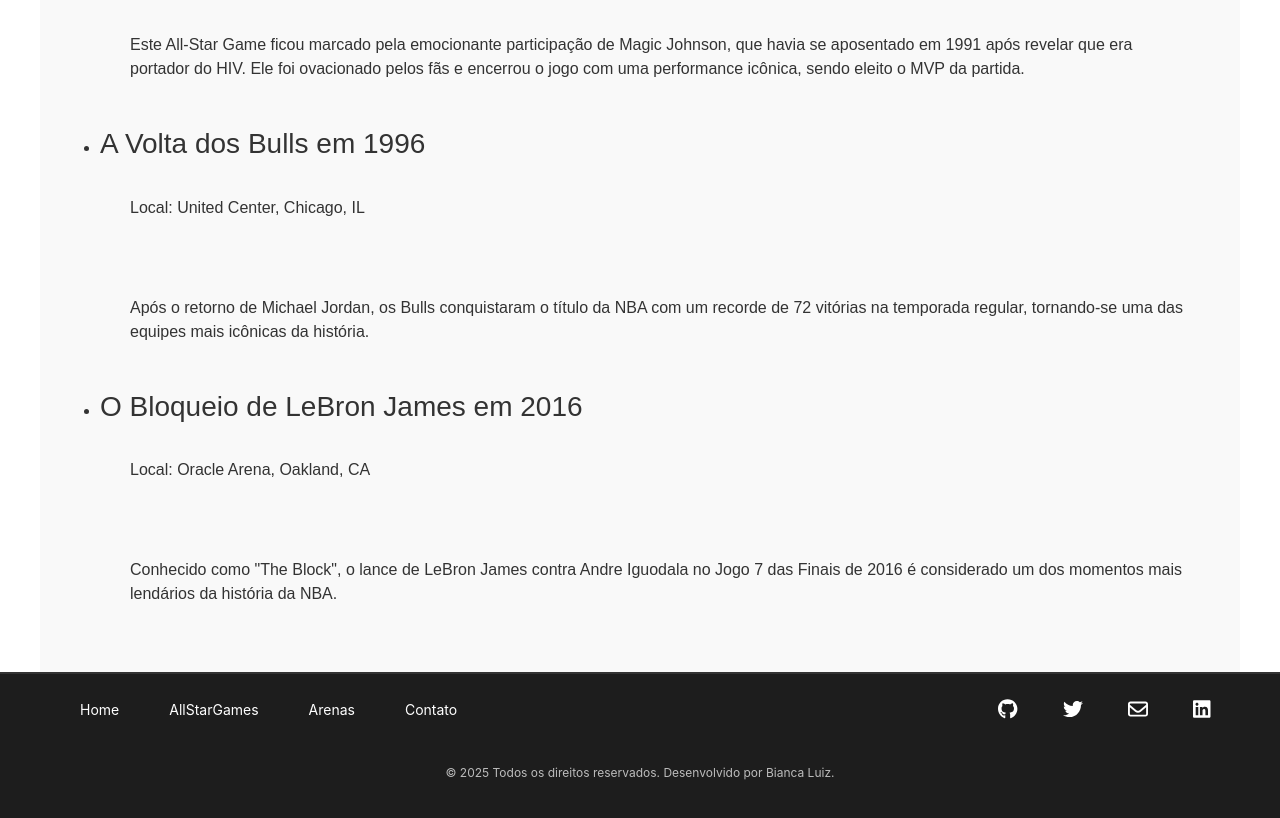
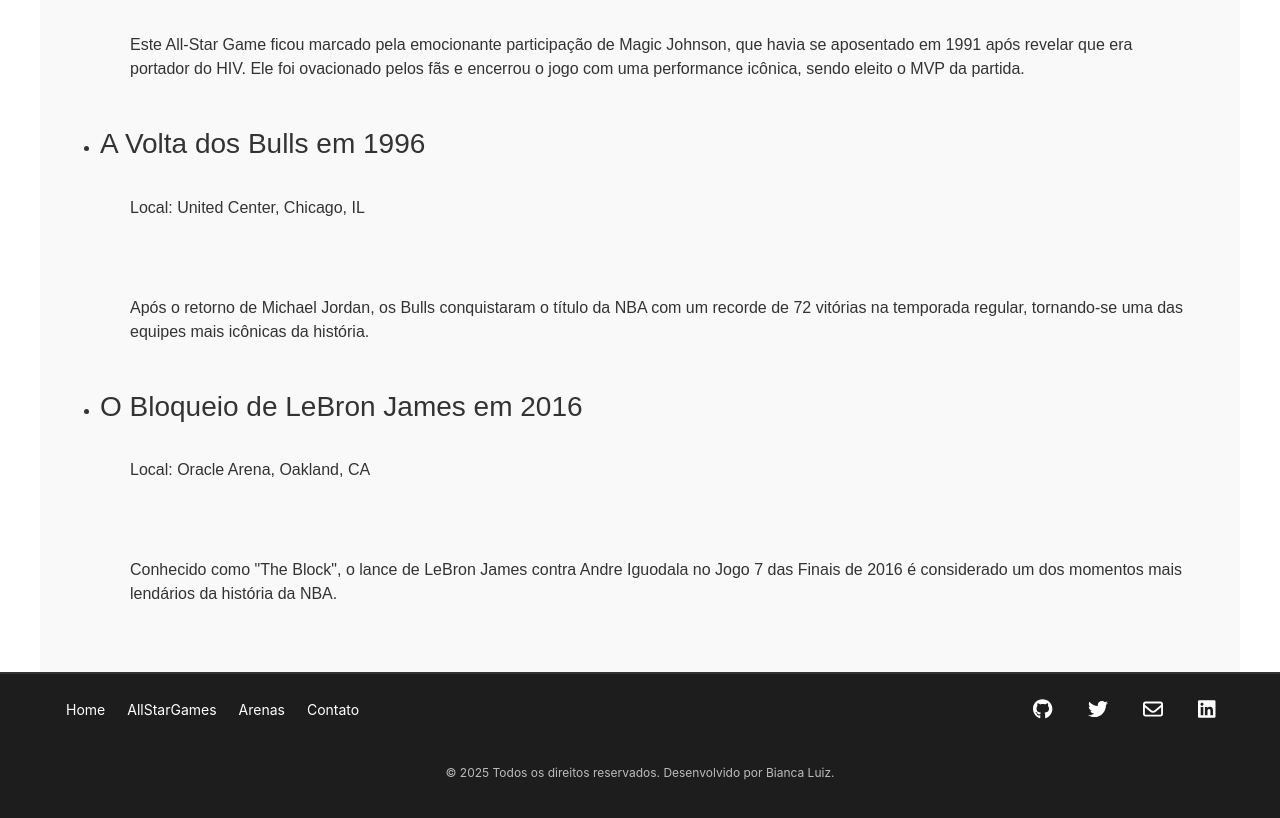
Before and after one commit to techybluiz/nbaoficial, a plain HTML site: page pages/arenas.html in a window 1280 px wide. Shown: the part 3627-4445 px from the top of the page. Drawn offline with nearby package versions, Linux system fonts and the light colour scheme; files that its build step writes are made by us from their sources.

Commit message:
atualizações footer

```diff
--- a/css/geral.css
+++ b/css/geral.css
@@ -160,66 +160,50 @@
 footer {
     background-color: #1d1d1d;
     color: #fff;
-    padding: 20px 0;
+    padding: 30px 0;
     font-size: 14px;
     text-align: center;
     position: relative;
     bottom: 0;
     width: 100%;
-    border-top: 2px solid #333; /* Linha sutil para separar */
-}
-
-footer a {
-    color: #fff;
-    text-decoration: none;
-    margin: 0 15px; /* Espaçamento entre links */
-    transition: color 0.3s ease;
-}
-
-footer a:hover {
-    color: #f39c12; /* Cor laranja suave no hover */
-}
-
-footer .container {
-    display: flex;
-    justify-content: space-between; /* Espaça os itens */
-    align-items: center;
-    flex-wrap: wrap; /* Permite quebra em telas menores */
-    max-width: 1200px; /* Limita o tamanho máximo do footer */
-    margin: 0 auto; /* Centraliza o footer */
     }
 
     footer ul {
     list-style: none;
-    display: flex; /* Organiza os links em linha */
-    margin: 0;
     padding: 0;
     }
 
     footer ul li {
-    margin: 0 10px; /* Espaçamento entre os itens */
+    display: inline-block;
+    margin: 0 3px;
     }
-
-footer .social-icons {
-    display: flex;
-    gap: 15px; /* Espaçamento entre os ícones */
+    footer ul li a {
+    margin: 0 1px;
+    color: #fff;
+    text-decoration: none;
+    transition: color 0.3s ease;
+    }
+    footer ul li a:hover {
+    color: #5f00cc;
     }
 
     footer .social-icons a {
+    color: #fff;
     font-size: 20px;
-    transition: transform 0.3s ease;
+    margin: 0 10px;
+    text-decoration: none;
+    transition: color 0.2s ease;
     }
-
     footer .social-icons a:hover {
-    transform: scale(1.2); /* Aumenta o ícone no hover */
+    color: #4a2fc4;
     }
-
-footer .copy-text {
-    margin-top: 10px;
+    footer p {
+    margin-top: 20px;
     font-size: 12px;
-    opacity: 0.7;
-    width: 100%;
-    text-align: center; /* Centraliza o texto de copyright */
+    }
+    footer ul li {
+        display: inline-block;
+        margin: 0 -7px;
     }
 
 input[type="submit"] {
--- a/css/index.css
+++ b/css/index.css
@@ -141,64 +141,48 @@
 footer {
   background-color: #1d1d1d;
   color: #fff;
-  padding: 20px 0;
+  padding: 30px 0;
   font-size: 14px;
   text-align: center;
   position: relative;
   bottom: 0;
   width: 100%;
-  border-top: 2px solid #333; /* Linha sutil para separar */
-}
-
-footer a {
-  color: #fff;
-  text-decoration: none;
-  margin: 0 15px; /* Espaçamento entre links */
-  transition: color 0.3s ease;
-}
-
-footer a:hover {
-  color: #f39c12; /* Cor laranja suave no hover */
-}
-
-footer .container {
-  display: flex;
-  justify-content: space-between; /* Espaça os itens */
-  align-items: center;
-  flex-wrap: wrap; /* Permite quebra em telas menores */
-  max-width: 1200px; /* Limita o tamanho máximo do footer */
-  margin: 0 auto; /* Centraliza o footer */
   }
 
   footer ul {
   list-style: none;
-  display: flex; /* Organiza os links em linha */
-  margin: 0;
   padding: 0;
   }
 
   footer ul li {
-  margin: 0 10px; /* Espaçamento entre os itens */
+  display: inline-block;
+  margin: 0 3px;
   }
-
-footer .social-icons {
-  display: flex;
-  gap: 15px; /* Espaçamento entre os ícones */
+  footer ul li a {
+  margin: 0 1px;
+  color: #fff;
+  text-decoration: none;
+  transition: color 0.3s ease;
+  }
+  footer ul li a:hover {
+  color: #5f00cc;
   }
 
   footer .social-icons a {
+  color: #fff;
   font-size: 20px;
-  transition: transform 0.3s ease;
+  margin: 0 10px;
+  text-decoration: none;
+  transition: color 0.2s ease;
   }
-
   footer .social-icons a:hover {
-  transform: scale(1.2); /* Aumenta o ícone no hover */
+  color: #4a2fc4;
   }
-
-footer .copy-text {
-  margin-top: 10px;
+  footer p {
+  margin-top: 20px;
   font-size: 12px;
-  opacity: 0.7;
-  width: 100%;
-  text-align: center; /* Centraliza o texto de copyright */
   }
+  footer ul li {
+      display: inline-block;
+      margin: 0 -7px;
+  }
```
Also changed, not shown: times/BrooklynNets.html (+1 -1 lines), times/CharlotteHornets.html (+1 -1 lines), times/ChicagoBulls.html (+1 -1 lines), times/ClevelandCavaliers.html (+1 -1 lines). Lines whose indentation alone changed are shown as unchanged.
